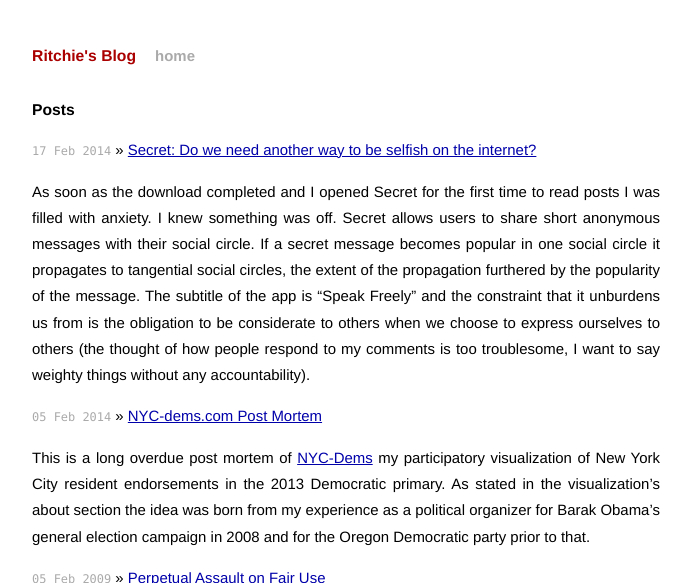
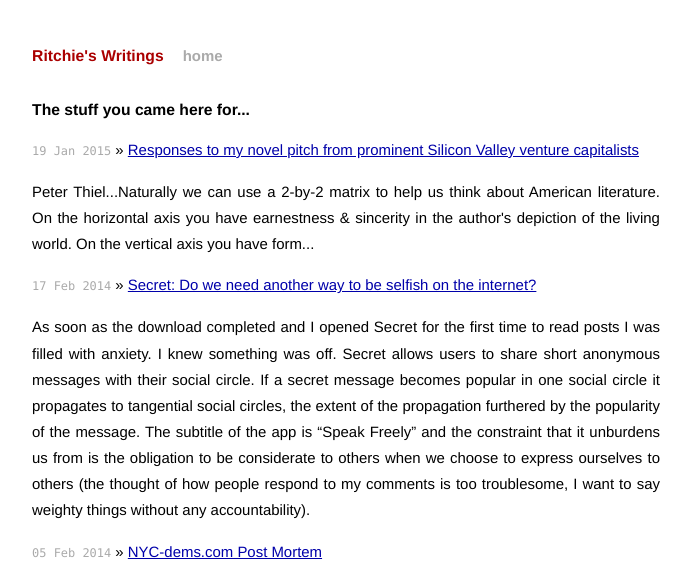
Before and after one commit to ritchiea/blog.andrewritchie.info, a Jekyll site: the page built from index.html, in a window 1280 px wide and 900 px high, cut to the strip 0-583 px from the top of the window. Shown: the whole strip, without its empty margins (294-985 px from the left). Built offline with Jekyll 4.4.1, drawn with Linux system fonts in a browser that asks for light colours; Markdown is read by kramdown in place of the engine named in the settings; some of the changed lines change nothing that is shown.

Commit message:
blog update

```diff
--- a/_config.yml
+++ b/_config.yml
@@ -1,3 +1,3 @@
-name: Ritchie's Blog
+name: Ritchie's Writings
 markdown: redcarpet
 pygments: true
--- /dev/null
+++ b/_posts/2015-01-19-responses-to-my-novel-pitch.markdown
@@ -0,0 +1,31 @@
+---
+layout: post
+title:  "Responses to my novel pitch from prominent Silicon Valley venture capitalists"
+date:   2015-01-19 16:00:00
+categories: silicon-valley humor venture-capital jokes
+excerpt: Peter Thiel...Naturally we can use a 2-by-2 matrix to help us think about American literature. On the horizontal axis you have earnestness & sincerity in the author's depiction of the living world. On the vertical axis you have form...
+---
+
+## Peter Thiel
+
+Naturally we can use a 2-by-2 matrix to help us think about American literature. On the horizontal axis you have earnestness & sincerity in the author's depiction of the living world. On the vertical axis you have form, ranging from realist to experimental. The earnest author loves the world and wants us to share in that love. Think Wal-mart realism or Jennifer Egan. Her (or his) foil is deeply sardonic. Think DeLillo, famously called the chief shaman of the paranoid school of American fiction. Some would say it's an oversimplification to be satisfied in calling DeLillo sardonic but those are the critics who endlessly prowl Stein's Tender Buttons for meaning. The sardonic author is suspicious of the world around us and wants to lead us on a tour of exactly why that suspicion is just.
+
+I would like to avoid venturing into the thorny issue of form and what exactly constitutes realism or experimentalism. Though as my friend Lawrence Summers similarly said about idiots "they exist, look around."
+
+Now as for your work. It is thoroughly in the top-right of our canonical literary matrix, and while up and to the right is the preferred direction for my technological investments. I will say, with some trepidation, and I do hope you will not carelessly repeat my words here: literature is more resistant to models. While I would be the last to say that an industry will never be modeled I will go as far as saying my investment thesis is to stray away from and ahead of the pack, while your work is trending toward fashionable drivel.
+
+## Marc Andreeson
+
+I am really glad you wrote this and the ideas here support my arguments against the "robots eat all the jobs" thesis. That said I have some real concerns about your potential for viral growth. What I need to see to be on board as an investor is a hockey stick shape (up and to the right!) and I am not seeing a hockey stick in your paragraphs of baseball analogies reminiscent of the beginning pages of American Pastoral. This is a very scrappy Ozzie Guillen and I am looking for a slick Wayne Gretzky. And when I say that I must also say I am not speaking about the race of any of the players in the metaphor, this is about high growth business and high growth business is a hockey stick. Here in Silicon Valley we bring in people and ideas from all the fringes. It's a big tent. Now your novel, I want you to go home and take a long hard look at what you think venture capital will do for you. If you can walk back in here on another day and make an ironclad case to me that your rumination on our generation's flyaway children who feel themselves wronged mean potential 10x returns to my fund then you have yourself a deal, otherwise this may be more of a lifestyle business.
+
+## Tom Perkins
+
+From the Occupy movement to the demonization of the rich embedded in every word of your latest "literary" pretensions, I perceive a rising tide of hatred of the successful one percent. You embody a very dangerous drift in American thinking. Are you familiar with the ceaseless and stunning success of the author Danielle Steel? Your book is an insult to all that is marketable. Have you given even a second of thought to how you will get placement in airport newsstands?
+
+## Aston Kucher
+
+WOW! DUDE! I am on board with your vision here. This could really change the consumer literary space. The thing is, I have worked with a lot of colleagues of Steve Jobs, founder of Apple, as well as playing Mr. Jobs in a Hollywood feature film. He's a man I admire deeply. And this novel, it touches on, it really touches on, the type of artistry required to build beautiful computer interfaces and solve problems in a way that consumers of past eras have never been offered. That's true disruptive innovation. With your take on the bildungsroman you address not only the gap between consumers and the internet but the grasp of one on the other. What I'd love to see is us talking again in a month and me hearing that your female protagonist has doubled her traction within your target market, but most importantly I'm close to a green light.
+
+## Gary Vaynerchuk
+
+Look I love what you're doing. I love that you have more on your mind than just Marx or Freud. But hey it's 2014 not 2007 and I want your prose to say that. Fuck "say that," I want your prose to beat its chest and scream that at me! My goal in life is to buy the New York Jets. From you I want to see prose that wants to at least buy the Miami Dolphins. In your last novel you wasted so much time mourning a marriage that took too much for granted and I see a big step forward here. I see that you have urgent things to say about consumerism, pharmacology, biotechnology and the “optimistic egalitarianism” of the American Middle West. And yet when I look at this novel I just don't see a Twitter or a Tumblr or an Instagram. But you know what they say: Iterate! Fail fast! I love your attitude, it's a fucking pleasure to be here in the room talking with you, I know you have a draft of this novel in you that is Silicon Valley's next billion dollar social media company.
--- a/index.html
+++ b/index.html
@@ -1,10 +1,10 @@
 ---
 layout: default
-title: Ritchie's Blog
+title: Ritchie's Writings
 ---
 
 <div id="home">
-  <h1>Posts</h1>
+  <h1>The stuff you came here for...</h1>
   <ul class="posts">
     {% for post in site.posts %}
       <li>
```
Also changed, not shown: 1 other file.
